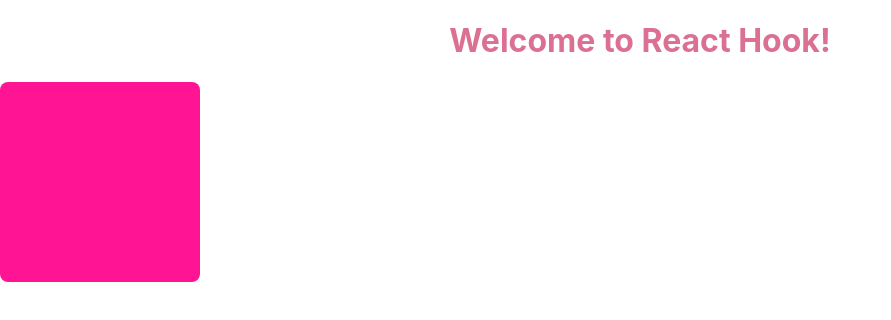
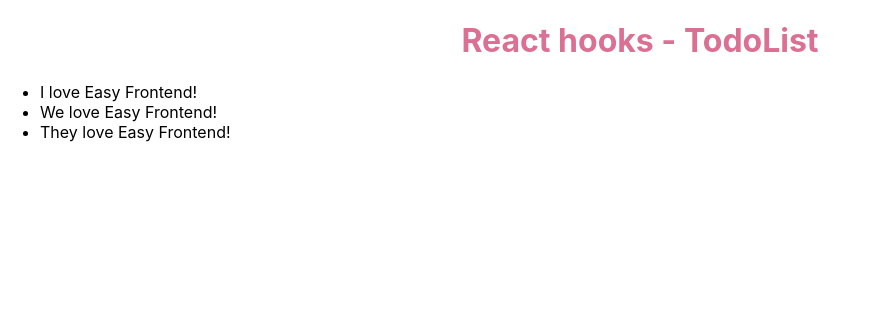
Before and after one commit to DuytheTeacher/basic-react-hook, a React (Create React App) app: page / in a window 1280 px wide. Shown: the top 320 px of the page, without its empty margins (0-891 px from the left). Built offline with nearby package versions, Linux system fonts and the light colour scheme.

Commit message:
[New] Basic TodoList using  useState()

```diff
--- a/src/App.js
+++ b/src/App.js
@@ -1,12 +1,24 @@
+import { useState } from "react";
 import "./App.scss";
-import ColorBox from "./components/ColorBox";
+import TodoList from "./components/TodoList";
 
 function App() {
+  const [todoList, setTodoList] = useState([
+    { id: 1, title: "I love Easy Frontend!" },
+    { id: 2, title: "We love Easy Frontend!" },
+    { id: 3, title: "They love Easy Frontend!" },
+  ]);
+
+  function handleTodoClick(todo) {
+    const updatedTodoList = todoList.filter((item) => item.id !== todo.id);
+    setTodoList(updatedTodoList);
+  }
+
   return (
     <div className="App">
-      <h1>Welcome to React Hook!</h1>
+      <h1>React hooks - TodoList</h1>
 
-      <ColorBox />
+      <TodoList todos={todoList} onTodoClick={handleTodoClick} />
     </div>
   );
 }
--- a/src/components/ColorBox/index.jsx
+++ b/src/components/ColorBox/index.jsx
@@ -1,6 +1,5 @@
 import React, { useState } from "react";
 import "./ColorBox.scss";
-import PropTypes from "prop-types";
 
 ColorBox.propTypes = {};
 
--- /dev/null
+++ b/src/components/TodoList/index.jsx
@@ -0,0 +1,34 @@
+import React from "react";
+import PropTypes from "prop-types";
+
+TodoList.propTypes = {
+  todos: PropTypes.array,
+  onTodoClick: PropTypes.func,
+};
+
+TodoList.defaultProps = {
+  todos: [],
+  onTodoClick: null,
+};
+
+function TodoList(props) {
+  const { todos, onTodoClick } = props;
+
+  function handleClick(todo) {
+    if (onTodoClick) {
+      onTodoClick(todo);
+    }
+  }
+
+  return (
+    <ul className="todo-list">
+      {todos.map((todo) => (
+        <li key={todo.id} onClick={() => handleClick(todo)}>
+          {todo.title}
+        </li>
+      ))}
+    </ul>
+  );
+}
+
+export default TodoList;
```
